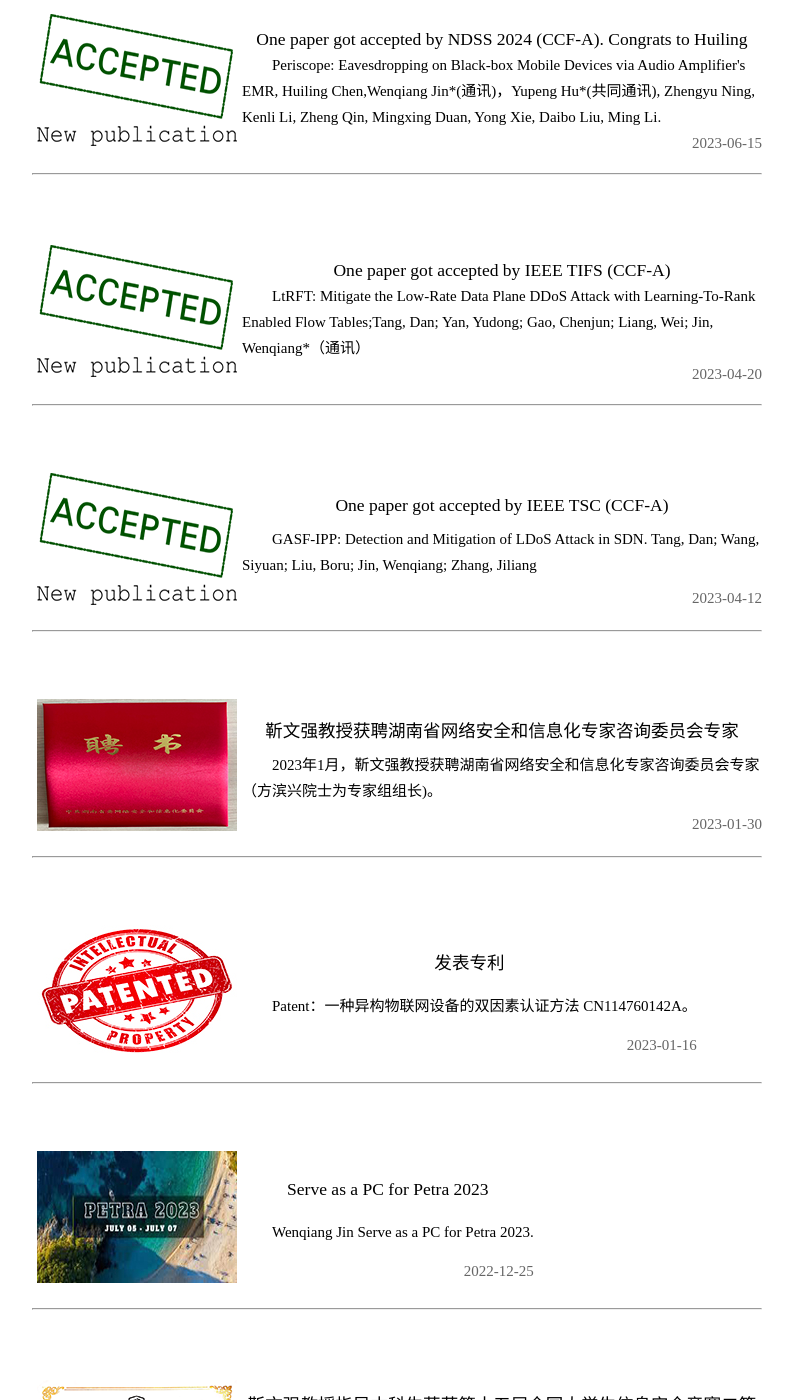
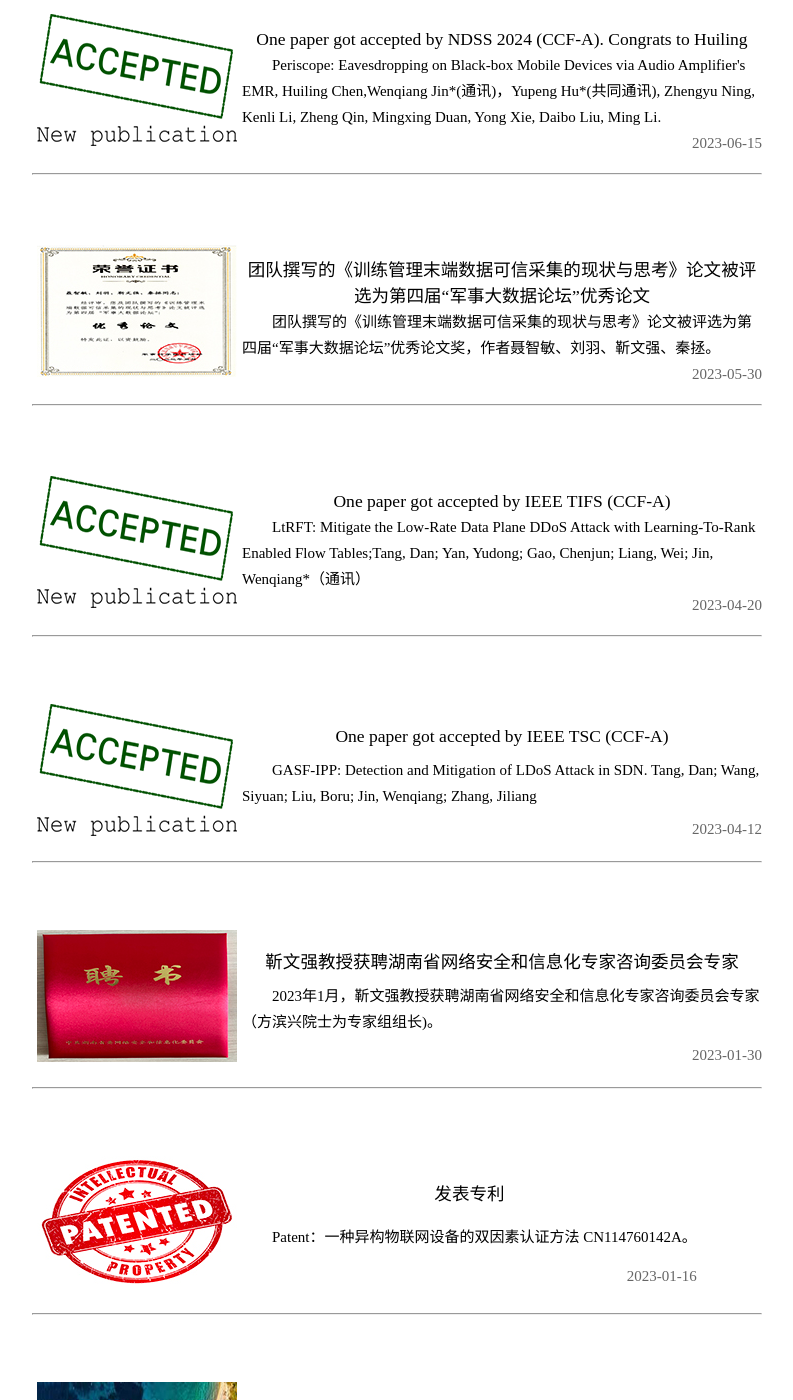
Before and after one commit to senseclab/senseclab.github.io, a Jekyll site: the page built from pages/lab-news.html, in a window 1280 px wide and 1400 px high, scrolled down 790 px. Shown: the whole window, without its empty margins (368-1161 px from the left). Built offline with Jekyll 4.4.1, drawn with Linux system fonts in a browser that asks for light colours; some of the changed text lies outside the part shown.

Commit message:
lab news

```diff
--- a/pages/lab-news.html
+++ b/pages/lab-news.html
@@ -59,6 +59,24 @@ description: 新闻资讯
         </tr>
         <tr>
           <td><p align="right"><a>2023-06-15</a></p></td>
+        </tr>
+      </table>
+      <br>
+      <hr>
+
+      <div style="margin-top:50px"></div>
+
+      <br>
+      <table>
+        <tr>
+          <td rowspan="3"><p align="center"><img src="/images/news/news6.jpg"></p></td>
+          <td><h3 align="center">团队撰写的《训练管理末端数据可信采集的现状与思考》论文被评选为第四届“军事大数据论坛”优秀论文</h3></td>
+        </tr>
+        <tr>
+          <td><p style="text-indent:2em">团队撰写的《训练管理末端数据可信采集的现状与思考》论文被评选为第四届“军事大数据论坛”优秀论文奖，作者聂智敏、刘羽、靳文强、秦拯。</p></td>
+        </tr>
+        <tr>
+          <td><p align="right"><a>2023-05-30</a></p></td>
         </tr>
       </table>
       <br>
@@ -163,7 +181,7 @@ description: 新闻资讯
           <td><h3 align="center">靳文强教授指导本科生荣获第十五届全国大学生信息安全竞赛二等奖</h3></td>
         </tr>
         <tr>
-          <td><p style="text-indent:2em">2022年8月，靳文强教授指导本科生获得第十五届全国大学生信息安全竞赛 二等奖。</p></td>
+          <td><p style="text-indent:2em">2022年8月，靳文强教授指导本科生获得第十五届全国大学生信息安全竞赛 二等奖，信安1901班姚昌伟 信安1901班刘欣怡 信安1901班马爽 信安1901班黎粤。</p></td>
         </tr>
         <tr>
           <td><p align="right"><a>2022-08-13</a></p></td>
```
Also changed, not shown: images/news/news6.jpg (added).
